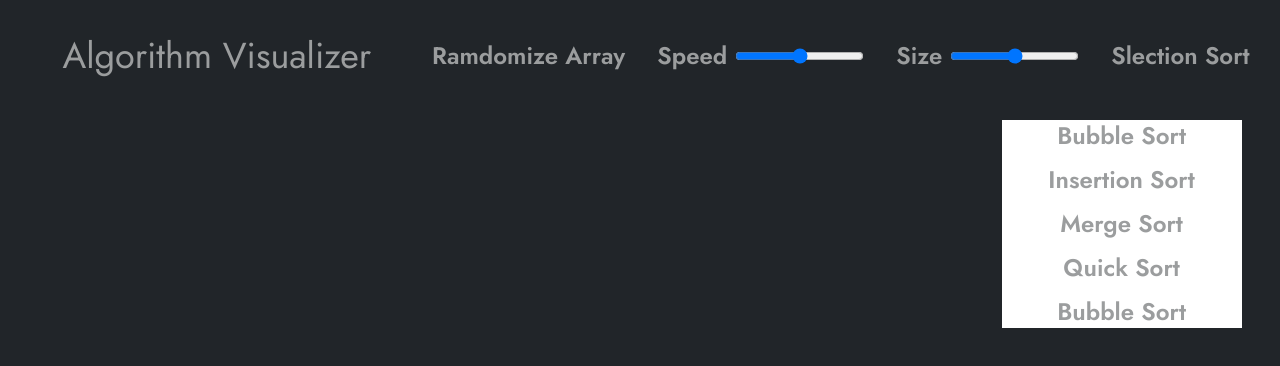
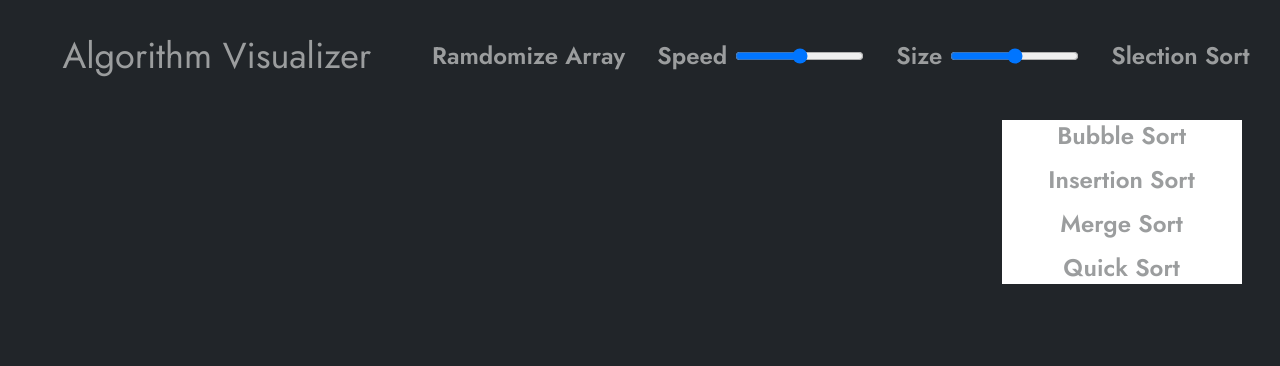
Before and after one commit to imakhlaq/algorithm-visualizer, a React (Vite) app: page / in a window 1280 px wide. Shown: the top 366 px of the page. Built offline with nearby package versions, Linux system fonts and the light colour scheme.

Commit message:
added lists

```diff
--- a/src/components/AlgoList.tsx
+++ /dev/null
@@ -1,9 +0,0 @@
-type AlgoList = {
-  name: string;
-};
-const AlgoList = ({ name }: AlgoList) => {
-  return (
-    <li>{name}</li>
-  );
-};
-export default AlgoList;
--- a/src/components/Header.tsx
+++ b/src/components/Header.tsx
@@ -1,23 +1,24 @@
 import MyContext from "../store/MyContext";
 import { useContext, useState } from "react";
 
-
-const algos=[{
-  name:"Bubble Sort",
-  id:"2"
+const algos = [
+  {
+    name: "Bubble Sort",
+    id: "2",
   },
   {
-  name:"Insertion Sort",
-  id:"2"
+    name: "Insertion Sort",
+    id: "2",
   },
   {
-  name:"Merge Sort",
-  id:"2"
+    name: "Merge Sort",
+    id: "2",
   },
   {
-  name:"Quick Sort",
-  id:"2"
-}]
+    name: "Quick Sort",
+    id: "2",
+  },
+];
 
 const Header = () => {
   const [showList, setShowList] = useState(false);
@@ -45,11 +46,9 @@ const Header = () => {
           <p>{ctx.selectedAlgo} </p>
           <div className="absolute top-20 right-2 bg-white w-full px-4 min-w-[15rem]">
             <ul className="text-center space-y-3">
-              <li>Bubble Sort</li>
-              <li>Insertion Sort</li>
-              <li>Merge Sort</li>
-              <li>Quick Sort</li>
-              <li>Bubble Sort</li>
+              {algos.map((algo) => (
+                <li key={algo.id}>{algo.name}</li>
+              ))}
             </ul>
           </div>
         </div>
```
Lines whose indentation alone changed are shown as unchanged.
